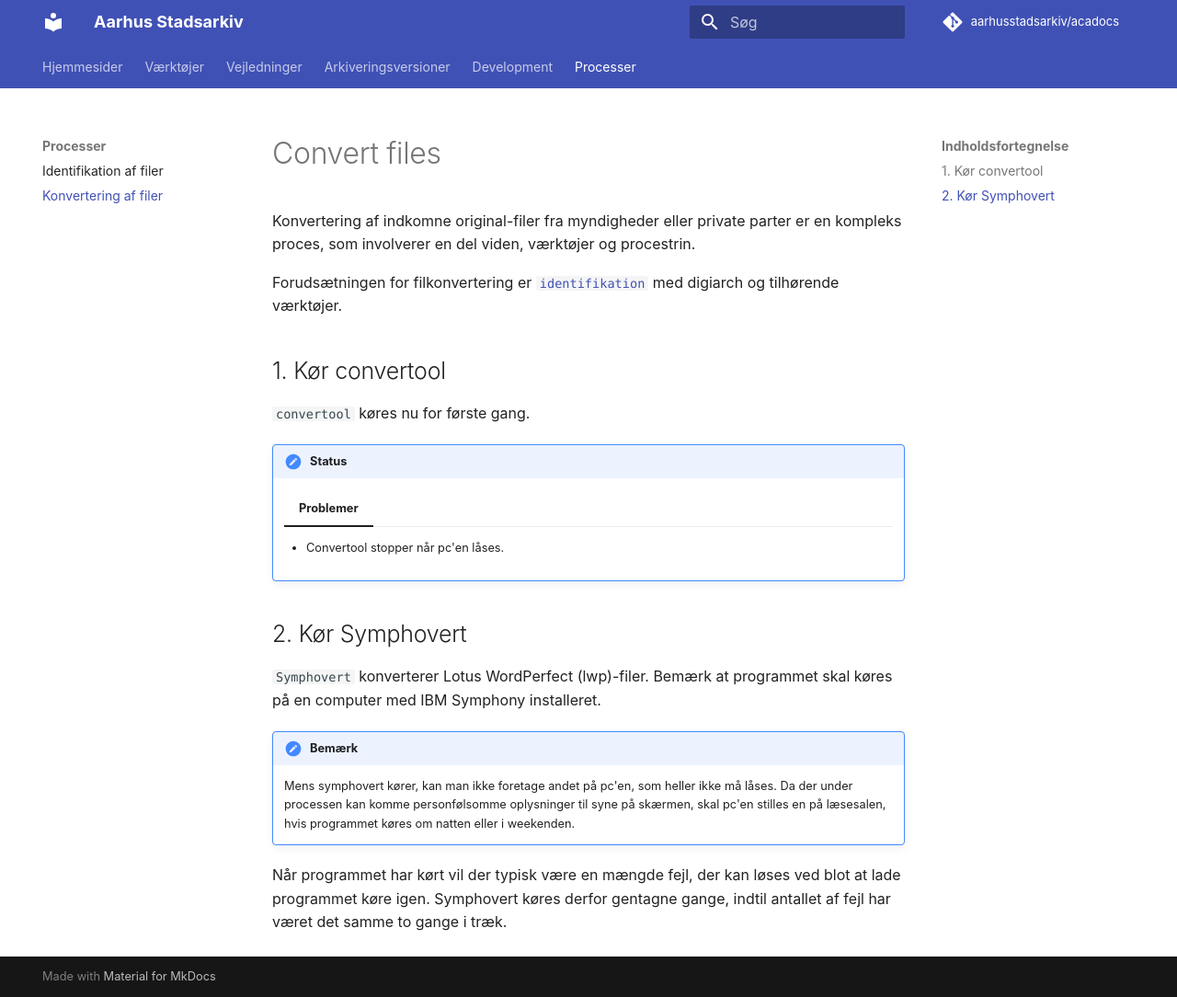
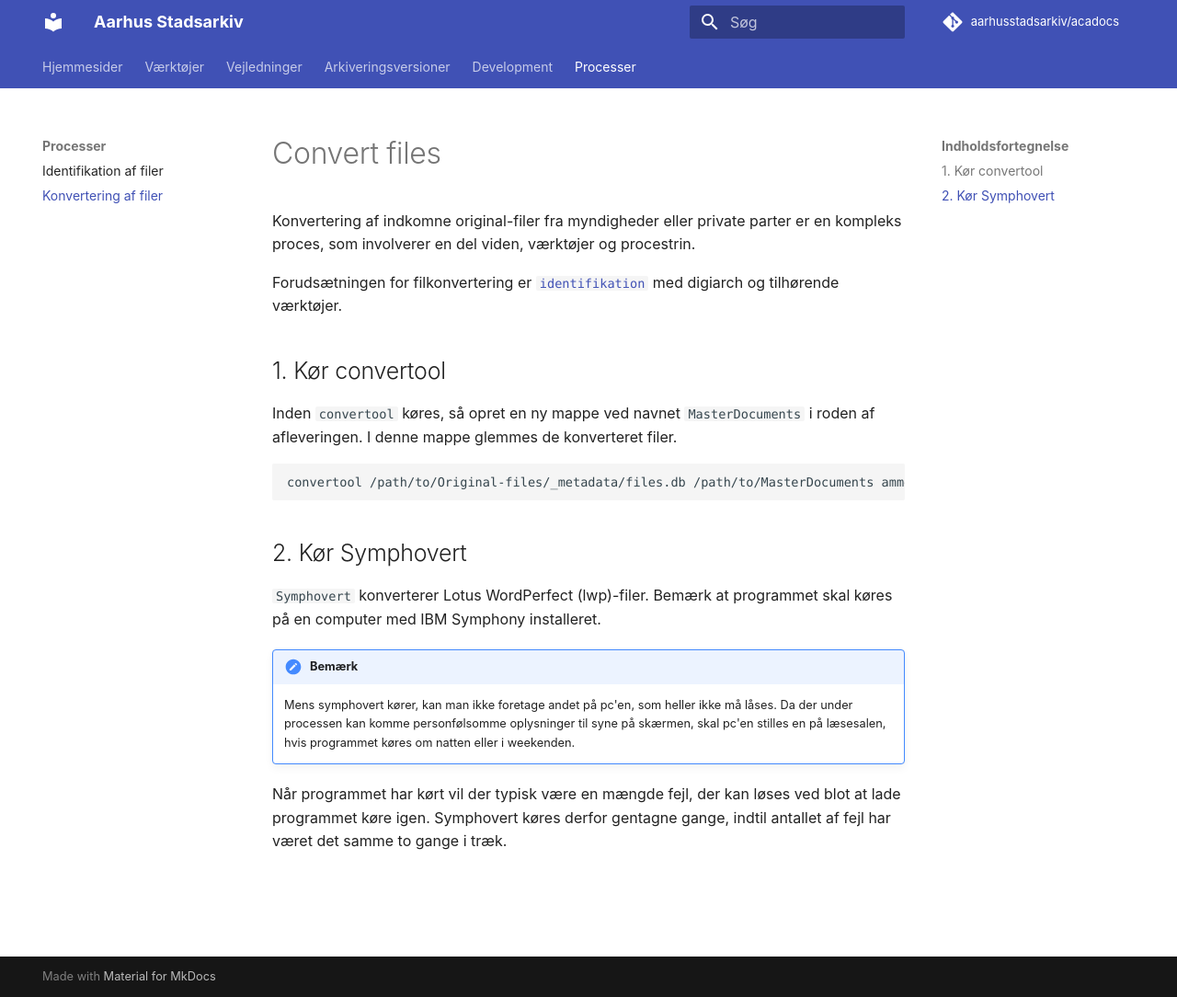
Before and after one commit to aarhusstadsarkiv/acadocs, an MkDocs documentation site: the page built from docs/processes/convert-files.md, in a window 1280 px wide and 1084 px high. Shown: the whole window at 92% size. Built offline with MkDocs 1.6.1 and Material for MkDocs 9.7.7, drawn with Linux system fonts in a browser that asks for light colours; comment, search, counter and statistics services are not loaded.

Commit message:
Update master call

````diff
--- a/docs/processes/convert-files.md
+++ b/docs/processes/convert-files.md
@@ -4,13 +4,11 @@ Konvertering af indkomne original-filer fra myndigheder eller private parter er
 Forudsætningen for filkonvertering er [`identifikation`](../processes/identify-files.md) med digiarch og tilhørende værktøjer.
 
 ## 1. Kør convertool
-```convertool``` køres nu for første gang.
+Inden ```convertool``` køres, så opret en ny mappe ved navnet ```MasterDocuments``` i roden af afleveringen. I denne mappe glemmes de konverteret filer.
 
-!!! Status
-
-    === "Problemer"
-
-        * Convertool stopper når pc'en låses.
+```
+convertool /path/to/Original-files/_metadata/files.db /path/to/MasterDocuments ammendmaster
+```
 
 
 ## 2. Kør Symphovert
````
